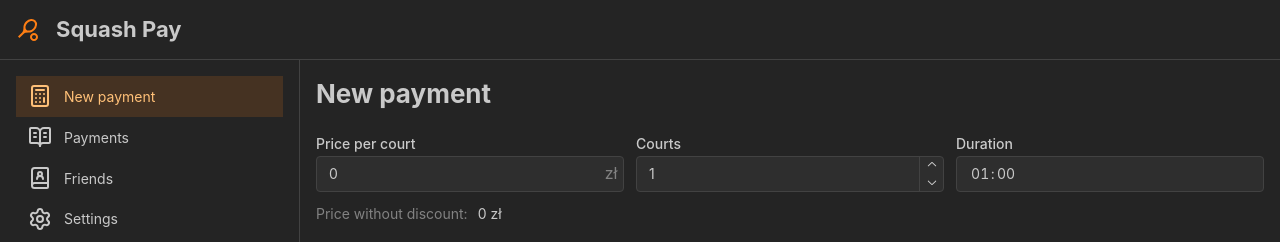
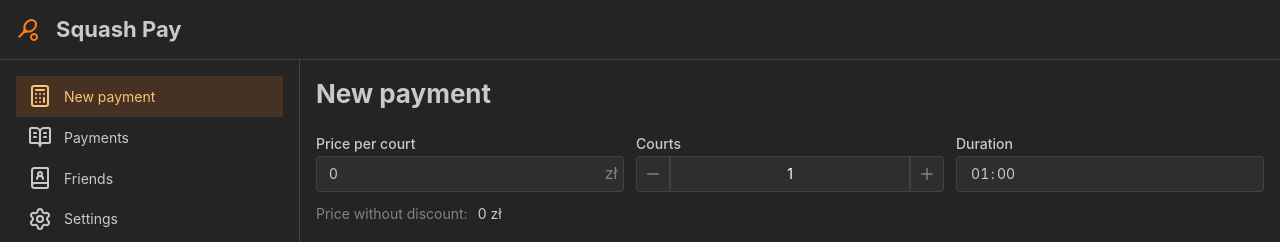
Before and after one commit to danyavol/squash-pay, a React (Vite) app: page /new in a window 1280 px wide. Shown: the top 242 px of the page. Built offline with nearby package versions, Linux system fonts and the light colour scheme.

Commit message:
feat: New component for courts select

```diff
--- /dev/null
+++ b/src/components/NumberIncrementor/NumberIncrementor.module.scss
@@ -0,0 +1,12 @@
+.title {
+  line-height: var(--mantine-line-height);
+  display: inline;
+}
+
+.value {
+  flex-grow: 1;
+}
+
+.group > * {
+  height: calc(2.25rem * var(--mantine-scale));
+}
--- /dev/null
+++ b/src/components/NumberIncrementor/NumberIncrementor.tsx
@@ -0,0 +1,42 @@
+import { ActionIcon, Text } from "@mantine/core";
+import { Minus, Plus } from "lucide-react";
+import styles from "./NumberIncrementor.module.scss";
+
+type NumberIncrementorProps = {
+  value: number;
+  decrease: () => void;
+  increase: () => void;
+  label?: string;
+};
+
+export const NumberIncrementor = ({
+  value,
+  decrease,
+  increase,
+  label,
+}: NumberIncrementorProps) => {
+  return (
+    <div>
+      {label && (
+        <Text size="sm" fw={500} className={styles.title}>
+          {label}
+        </Text>
+      )}
+      <ActionIcon.Group className={styles.group}>
+        <ActionIcon variant="default" size="lg" c="dimmed" onClick={decrease}>
+          <Minus size={18} />
+        </ActionIcon>
+        <ActionIcon.GroupSection
+          variant="default"
+          size="lg"
+          className={styles.value}
+        >
+          <Text size="sm">{value}</Text>
+        </ActionIcon.GroupSection>
+        <ActionIcon variant="default" size="lg" c="dimmed" onClick={increase}>
+          <Plus size={18} />
+        </ActionIcon>
+      </ActionIcon.Group>
+    </div>
+  );
+};
--- a/src/pages/NewPayment/NewPayment.tsx
+++ b/src/pages/NewPayment/NewPayment.tsx
@@ -21,6 +21,7 @@ import { useShallow } from "zustand/react/shallow";
 import { UserRoundPlus } from "lucide-react";
 import { useDisclosure } from "@mantine/hooks";
 import styles from "./NewPayment.module.scss";
+import { NumberIncrementor } from "../../components/NumberIncrementor/NumberIncrementor.tsx";
 
 const durationPresets = ["00:30", "01:00", "01:30", "02:00", "02:30", "03:00"];
 
@@ -60,6 +61,18 @@ export const NewPayment = () => {
     return form.values.courtPrice * form.values.courtsNumber * durationInHours;
   }, [form.values.courtPrice, form.values.courtsNumber, durationInHours]);
 
+  const increaseCourtsNumber = () => {
+    form.setValues((values) => ({
+      courtsNumber: Math.min((values.courtsNumber ?? 0) + 1, 99),
+    }));
+  };
+
+  const decreaseCourtsNumber = () => {
+    form.setValues((values) => ({
+      courtsNumber: Math.max((values.courtsNumber ?? 0) - 1, 0),
+    }));
+  };
+
   const onSubmit = () => {
     form.validate();
 
@@ -81,12 +94,13 @@ export const NewPayment = () => {
               rightSection={"zł"}
               {...form.getInputProps("courtPrice")}
             />
-            <NumberInput
+            <NumberIncrementor
+              value={form.values.courtsNumber}
+              decrease={decreaseCourtsNumber}
+              increase={increaseCourtsNumber}
               label="Courts"
-              allowDecimal={false}
-              allowNegative={false}
-              {...form.getInputProps("courtsNumber")}
             />
+
             <TimePicker
               label="Duration"
               withDropdown
```
